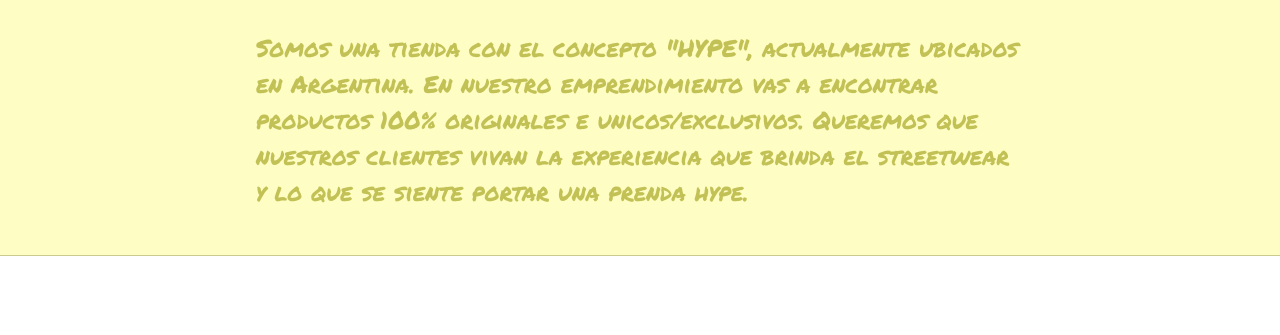
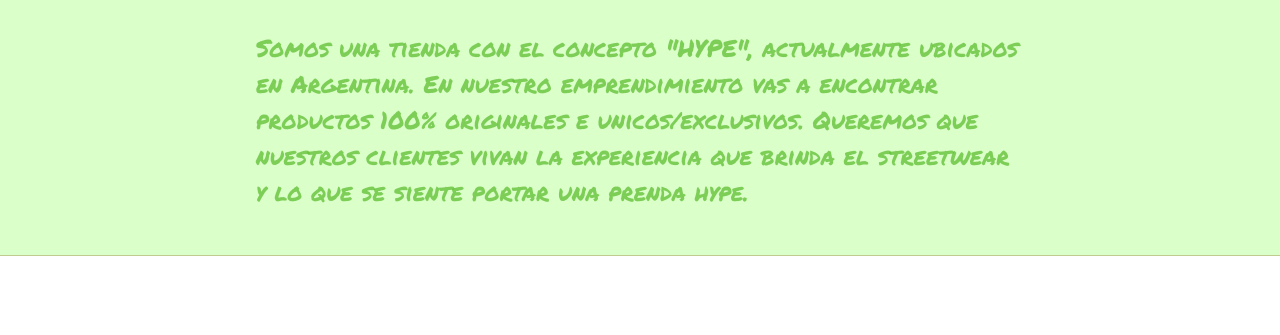
Before and after one commit to MarcosRiart/NUCBA-E3, a plain HTML site: page index.html in a window 1280 px wide. Shown: the part 465-800 px from the top of the page. Drawn offline with nearby package versions, Linux system fonts and the light colour scheme; a web font is replaced by a local one.

Commit message:
modificando ultima seccion

```diff
--- a/style.css
+++ b/style.css
@@ -89,14 +89,14 @@ nav{
     display: flex;
     align-items: center;
     justify-content: center;
-    background-color: #fefda6ab;
+    background-color: #daffc9;
     border-bottom: 1px solid #b3b274ab;
 }
 
 .texto-info-marca{
     font-family: 'Permanent Marker';
     width: 60%;
-    color: #afad32;
+    color: #3ead0bcc;
     font-weight: lighter;
     opacity: 75%;
 }
```
